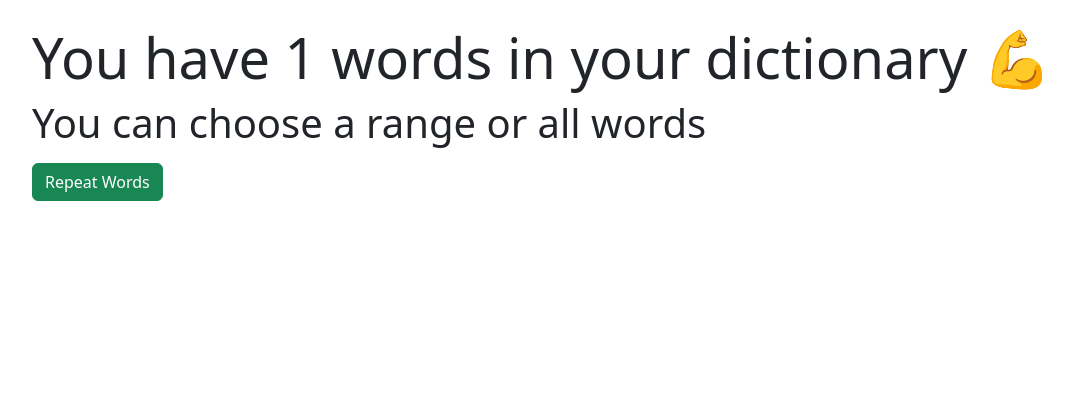
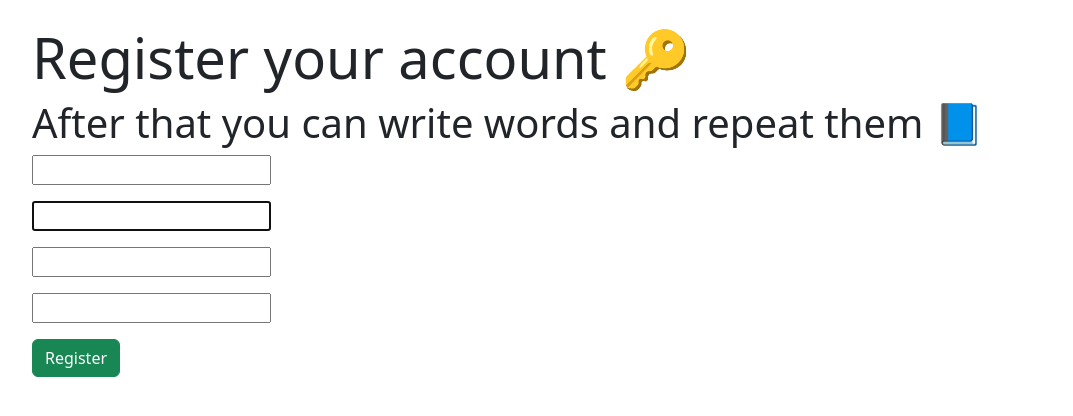
Before and after one commit to MikhailSavenko/memorizeIt, a Django app: template templates/user/register.html in a window 1280 px wide. Shown: the part 73-489 px from the top of the page, without its empty margins (50-1123 px from the left). Run offline with Django 5.2, Linux system fonts and the light colour scheme; tables that the repository leaves empty hold one stand-in row (values such as "Sample post"); the template is opened without the code that fills it: values that come from a table or form of the project are taken from there, most other values are stand-ins (such as "Sample title", 1, 10 or a date in 2020); some libraries are stand-ins or nearby versions.

Commit message:
register html + login after register in view

```diff
--- a/templates/user/register.html
+++ b/templates/user/register.html
@@ -1,22 +1,25 @@
 {% extends "base.html" %}
+
 
 {% block title %}{{ title }}{% endblock title %}
 
+
 {% block content %}
-  <div class="register-form">
-        <form method="post" action={% url "register" %}>
-            <h3 class="display-4">You have {{ words_count }} words in your dictionary 💪</h2>
-            <h3 class="display-6">You can choose a range or all words</h3>
+    <div class="register-form">
+        <form method="post" action={% url "user:register" %}>
+            <h3 class="display-4">Register your account 🔑</h2>
+            <h3 class="display-6">After that you can write words and repeat them 📘</h3>
             {% csrf_token %}
-            <p>{{ form.from_num }}</p>
-            <p>{{ form.to_num }}</p>
-            <p class="display-7">{{ form.all_words.label }} {{ form.all_words }}</p>
-            <p class="display-7">{{ form.reverse.label }} {{ form.reverse }}</p>
-            <span>{{ form.error}}</span>
-            <button class='btn btn-success' type="submit">Repeat Words</button>
+            <p>{{ form.username }}</p>
+            <p>{{ form.email }}</p>
+            <p>{{ form.password1 }}</p>
+            <p>{{ form.password2 }}</p>
+            {% if form.errors %}
+                <div class="alert alert-danger">
+                    {{ form.errors }}
+                </div>
+            {% endif %}
+            <button class='btn btn-success' type="submit">Register</button>
         </form>
     </div>
-
-
-
 {% endblock content %}
```
Also changed, not shown: user/views.py (+12 -0 lines).
